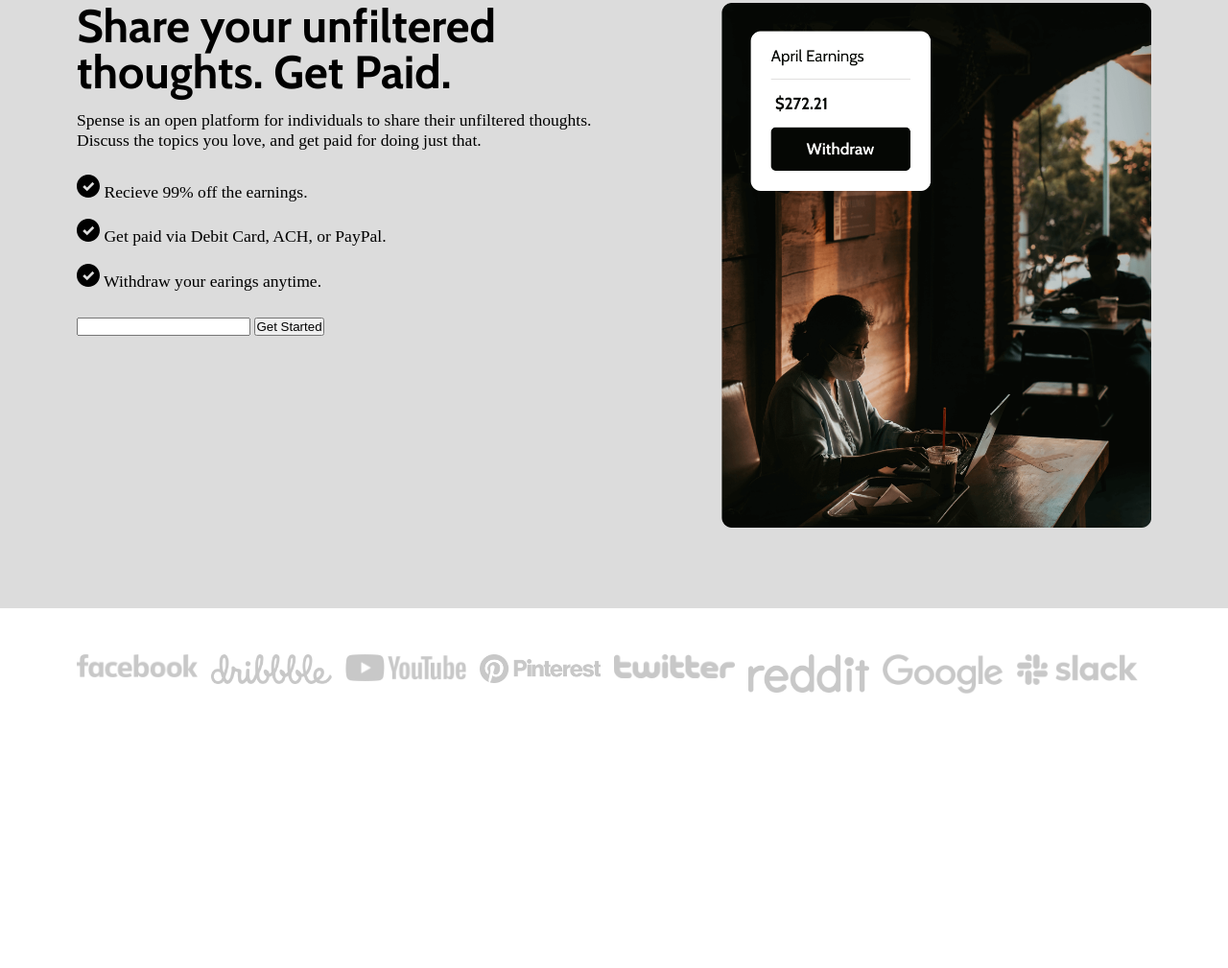
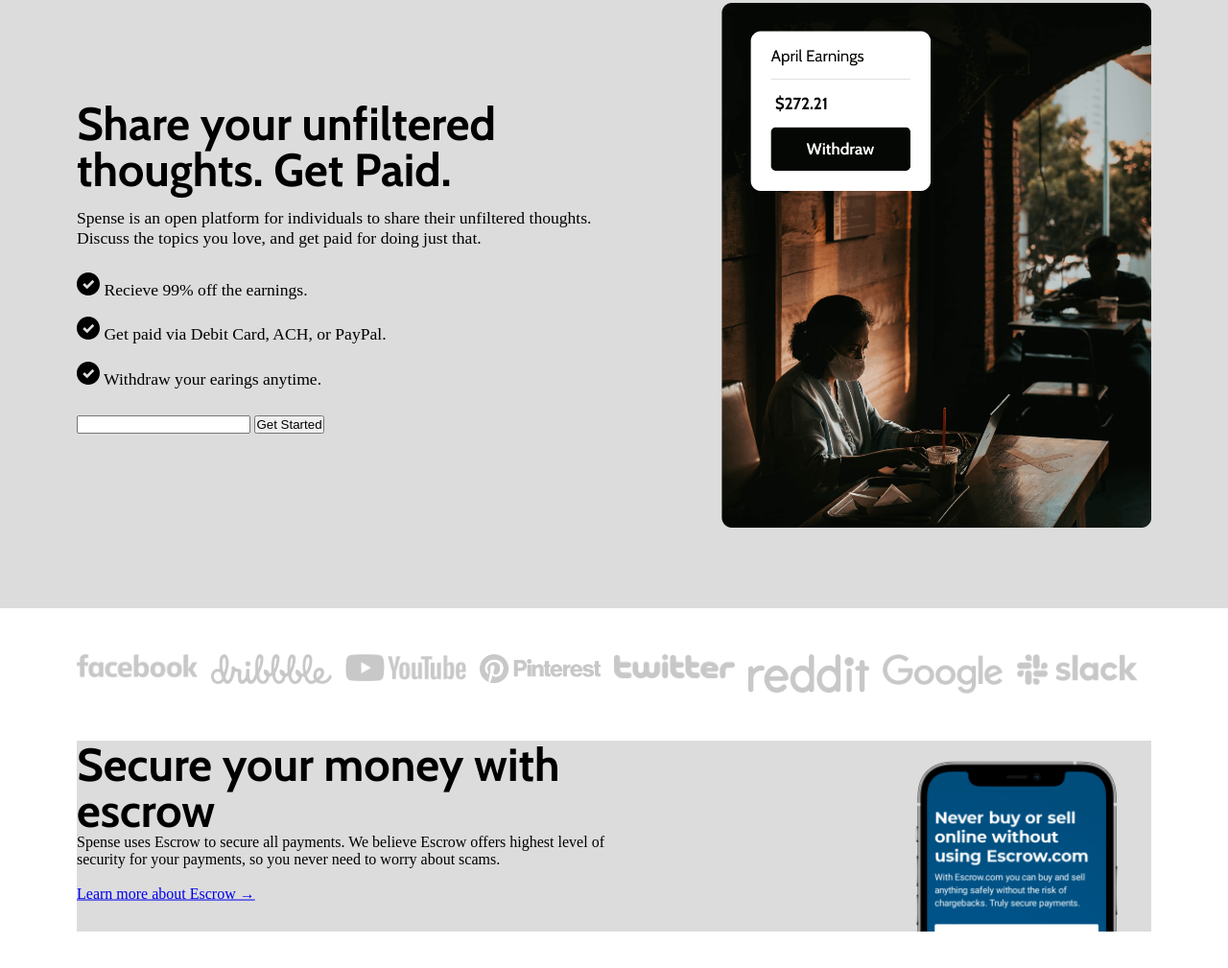
Before and after one commit to AakashChahal/frontend-projects, a plain HTML site: page Spense Starter Files/index.html in a window 1280 px wide. Shown: the part 155-1164 px from the top of the page at 96% size. Before the commit the page ends 927 px from the top, so only its background shows below. Drawn offline with nearby package versions, Linux system fonts and the light colour scheme.

Commit message:
initial setup-1

```diff
--- a/Spense Starter Files/index.html
+++ b/Spense Starter Files/index.html
@@ -80,5 +80,22 @@
             <img src="Assets/Google Logo.png" alt="" />
             <img src="Assets/Slack Logo.png" alt="" />
         </div>
+        <div id="escrow-banner">
+            <div id="overlay-text">
+                <h1>Secure your money with escrow</h1>
+                <p>
+                    Spense uses Escrow to secure all payments. We believe Escrow
+                    offers highest level of security for your payments, so you
+                    never need to worry about scams.
+                </p>
+                <br />
+                <a href="#">Learn more about Escrow →</a>
+            </div>
+            <img
+                src="Assets/Phone Mockup.png"
+                alt="Escrow banner"
+                width="100%"
+            />
+        </div>
     </body>
 </html>
--- a/Spense Starter Files/style.css
+++ b/Spense Starter Files/style.css
@@ -1,6 +1,12 @@
 * {
     margin: 0;
     padding: 0;
+}
+
+h1 {
+    font-family: "Cabin", sans-serif;
+    font-size: 3rem;
+    line-height: 3rem;
 }
 
 #top-ad {
@@ -52,12 +58,6 @@ nav > ul {
     font-size: 1.1em;
 }
 
-#info > h1 {
-    font-family: "Cabin", sans-serif;
-    font-size: 3rem;
-    line-height: 3rem;
-}
-
 #info ul {
     list-style-type: none;
 }
@@ -65,6 +65,10 @@ nav > ul {
 #info li {
     padding: 0.5em 0;
     text-justify: distribute-all-lines;
+}
+
+.banner section:first-child {
+    justify-content: center;
 }
 
 .banner section:nth-child(2) {
@@ -80,3 +84,19 @@ nav > ul {
 .logos > img {
     max-width: 90%;
 }
+
+#escrow-banner {
+    background-color: gainsboro;
+    margin: auto 5rem 3rem 5rem;
+    display: grid;
+    grid-template-columns: 1fr 1fr;
+    /* justify-content: space-between; */
+}
+
+#overlay-text {
+    position: relative;
+    top: 50%;
+    left: 50%;
+    transform: translate(-50%, -50%);
+    z-index: 100;
+}
```
